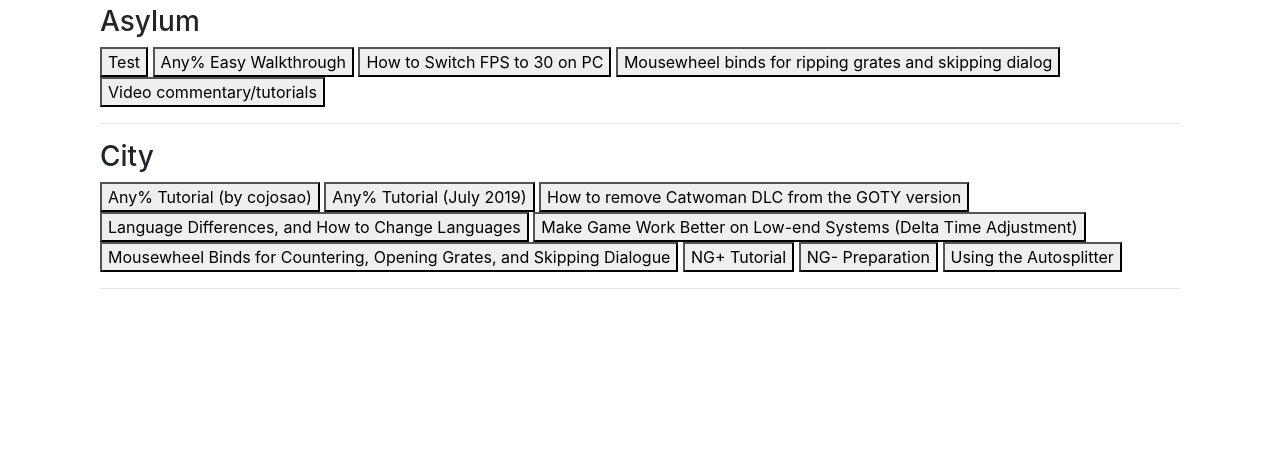
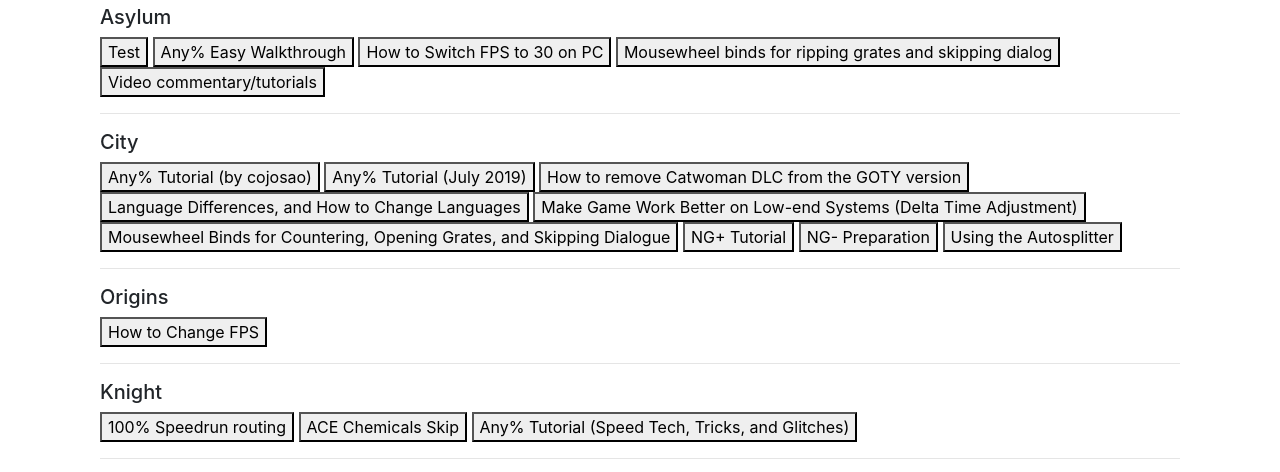
Before and after one commit to Green-Bat/ArkhamSpeedrunningWiki.github.io, a plain HTML site: page index.html in a window 1280 px wide. Shown: the part 281-753 px from the top of the page. Drawn offline with nearby package versions, Linux system fonts and the light colour scheme.

Commit message:
+ Added Origins and Knight guides * Fixed Catwoman guide link

```diff
--- a/index.html
+++ b/index.html
@@ -33,7 +33,7 @@
 		<hr/>-->
 		<div class="container">
 			<div class="col">
-				<h3>Asylum</h3>
+				<h5>Asylum</h5>
 				<button id="runBtn" onClick="run('Test.md')">Test</button>
 				<button id="runBtn" onClick="run('Guides/Asylum/AnyEasyWalkthrough.md')">Any% Easy Walkthrough</button>
 				<button id="runBtn" onClick="run('Guides/Asylum/30FPS.md')">How to Switch FPS to 30 on PC</button>
@@ -45,16 +45,34 @@
 
 		<div class="container">
 			<div class="col">
-				<h3>City</h3>
+				<h5>City</h5>
 				<button id="runBtn" onClick="run('Guides/City/AnyCojo.md')">Any% Tutorial (by cojosao)</button>
 				<button id="runBtn" onClick="run('Guides/City/AnyJohn.md')">Any% Tutorial (July 2019)</button>
-				<button id="runBtn" onClick="run('Guides/City/Autosplitter.md')">How to remove Catwoman DLC from the GOTY version</button>
+				<button id="runBtn" onClick="run('Guides/City/RemoveCatwoman.md')">How to remove Catwoman DLC from the GOTY version</button>
 				<button id="runBtn" onClick="run('Guides/City/Languages.md')">Language Differences, and How to Change Languages</button>
 				<button id="runBtn" onClick="run('Guides/City/FramerateImprovement.md')">Make Game Work Better on Low-end Systems (Delta Time Adjustment)</button>
 				<button id="runBtn" onClick="run('Guides/City/Mousewheel.md')">Mousewheel Binds for Countering, Opening Grates, and Skipping Dialogue</button>
 				<button id="runBtn" onClick="run('Guides/City/NG+.md')">NG+ Tutorial</button>
 				<button id="runBtn" onClick="run('Guides/City/NG-.md')">NG- Preparation</button>
 				<button id="runBtn" onClick="run('Guides/City/Autosplitter.md')">Using the Autosplitter</button>
+				<hr/>
+			</div>
+		</div>
+
+		<div class="container">
+			<div class="col">
+				<h5>Origins</h5>
+				<button id="runBtn" onClick="run('Guides/Origins/FPS.md')">How to Change FPS</button>
+				<hr/>
+			</div>
+		</div>
+
+		<div class="container">
+			<div class="col">
+				<h5>Knight</h5>
+				<button id="runBtn" onClick="run('Guides/Knight/100.md')">100% Speedrun routing</button>
+				<button id="runBtn" onClick="run('Guides/Knight/ACE.md')">ACE Chemicals Skip</button>
+				<button id="runBtn" onClick="run('Guides/Knight/Any.md')">Any% Tutorial (Speed Tech, Tricks, and Glitches)</button>
 				<hr/>
 			</div>
 		</div>
```
Also changed, not shown: 4 other files.
